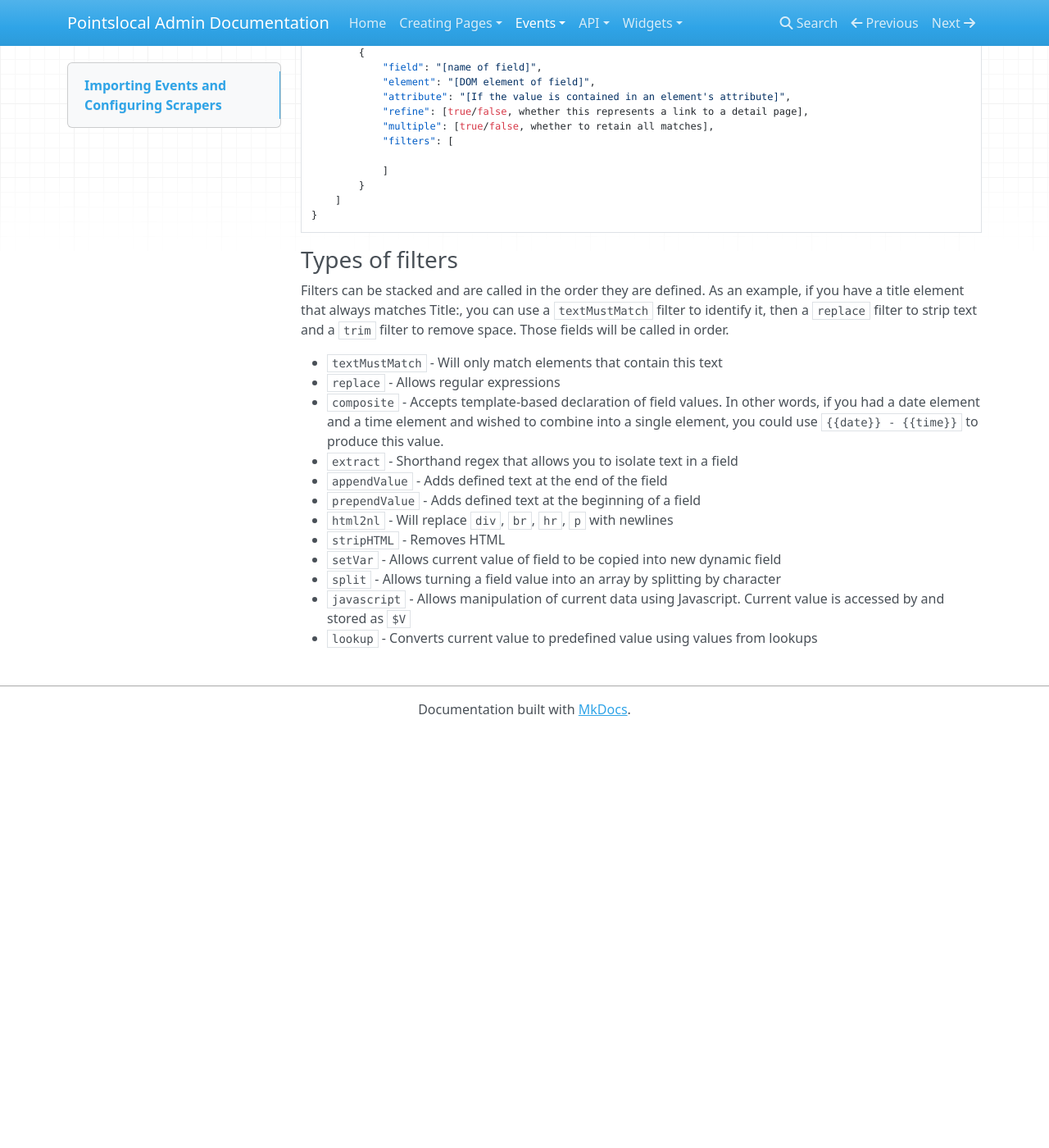
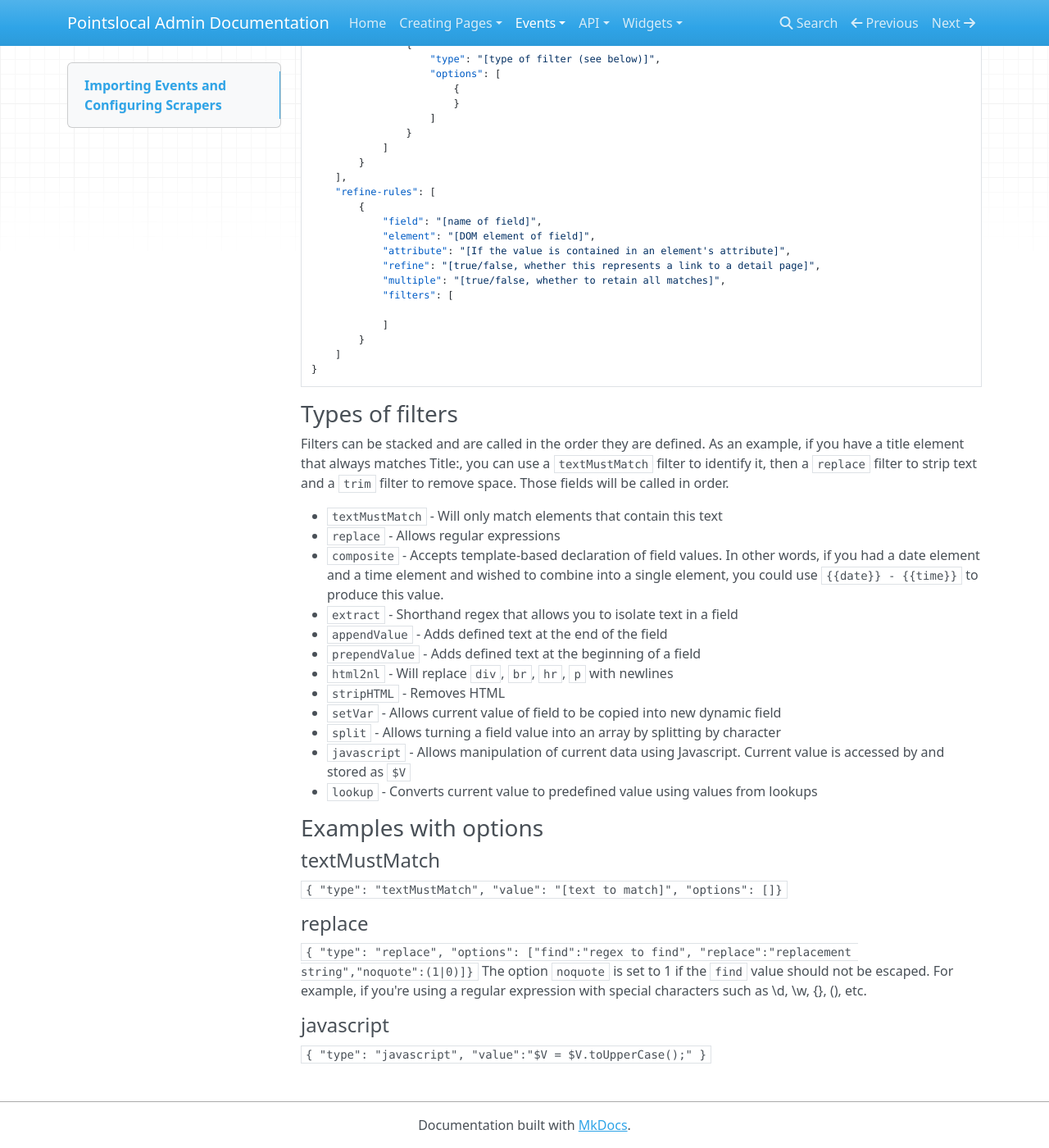
Before and after one commit to pointslocal/admin-docs, an MkDocs documentation site: the page built from docs/events_imports.md, in a window 1280 px wide and 1400 px high, scrolled down 842 px. Shown: the whole window at 82% size. Built offline with MkDocs 1.6.1, drawn with Linux system fonts in a browser that asks for light colours; nearby versions of some CDN libraries; old or Windows-style settings are respelled for this version of MkDocs; before the commit the page ends 1735 px from its top, so only the background shows below that; some of the changed text lies outside the part shown.

Commit message:
Formatting changes to events imports

````diff
--- a/docs/events_imports.md
+++ b/docs/events_imports.md
@@ -1,4 +1,10 @@
 # Importing Events and Configuring Scrapers
+
+### Types of Imports
+Events can be imported via RSS, an API (with defined rules), a Google calendar URL or an iCal location.
+
+### Using the Visual Selector
+> The visual selector tool allows you to point and click at elements in the schema (title, description, date, etc.)  In some cases it can extract exactly what you want without any further work.
 
 ### Scraping Manifests
 > All scraping processes are defined by configuration files called 'manifests.'  These are JSON files that utilize the following structure
@@ -41,8 +47,8 @@
             "field": "[name of field]",
             "element": "[DOM element of field]",
             "attribute": "[If the value is contained in an element's attribute]",
-            "refine": [true/false, whether this represents a link to a detail page],
-            "multiple": [true/false, whether to retain all matches],
+            "refine": "[true/false, whether this represents a link to a detail page]",
+            "multiple": "[true/false, whether to retain all matches]",
             "filters": [
 
             ]
@@ -65,3 +71,14 @@
 * ```split``` - Allows turning a field value into an array by splitting by character
 * ```javascript``` - Allows manipulation of current data using Javascript.  Current value is accessed by and stored as ```$V```
 * ```lookup``` - Converts current value to predefined value using values from lookups
+
+### Examples with options
+#### textMustMatch
+```{ "type": "textMustMatch", "value": "[text to match]", "options": []}```
+
+#### replace
+```{ "type": "replace", "options": ["find":"regex to find", "replace":"replacement string","noquote":(1|0)]}```
+The option ```noquote``` is set to 1 if the ```find``` value should not be escaped.  For example, if you're using a regular expression with special characters such as \d, \w, {}, (), etc.
+
+#### javascript
+```{ "type": "javascript", "value":"$V = $V.toUpperCase();" }```
````
